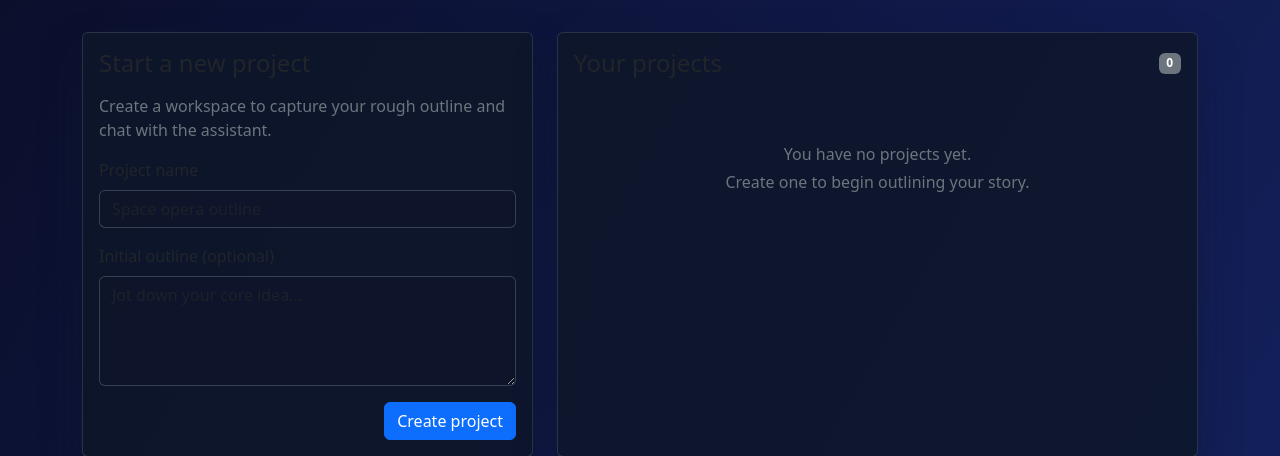
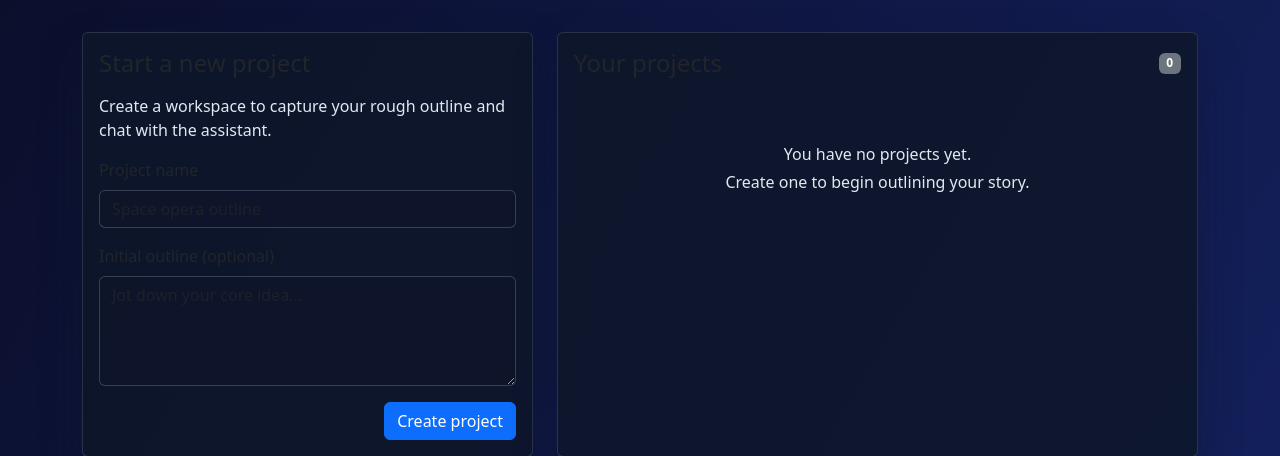
Before and after one commit to Neperienx/bookPipelineWebApp, a Flask app: page / in a window 1280 px wide. Shown: the part 56-512 px from the top of the page. Run offline with Flask 3, Linux system fonts and the light colour scheme.

Commit message:
Improve secondary text contrast

```diff
--- a/templates/base.html
+++ b/templates/base.html
@@ -48,6 +48,11 @@
         border-color: #38bdf8;
         box-shadow: 0 0 0 0.2rem rgba(56, 189, 248, 0.25);
       }
+      .text-secondary,
+      .text-muted,
+      .text-body-secondary {
+        color: #e2e8f0 !important;
+      }
     </style>
     {% block head_extra %}{% endblock %}
   </head>
```
